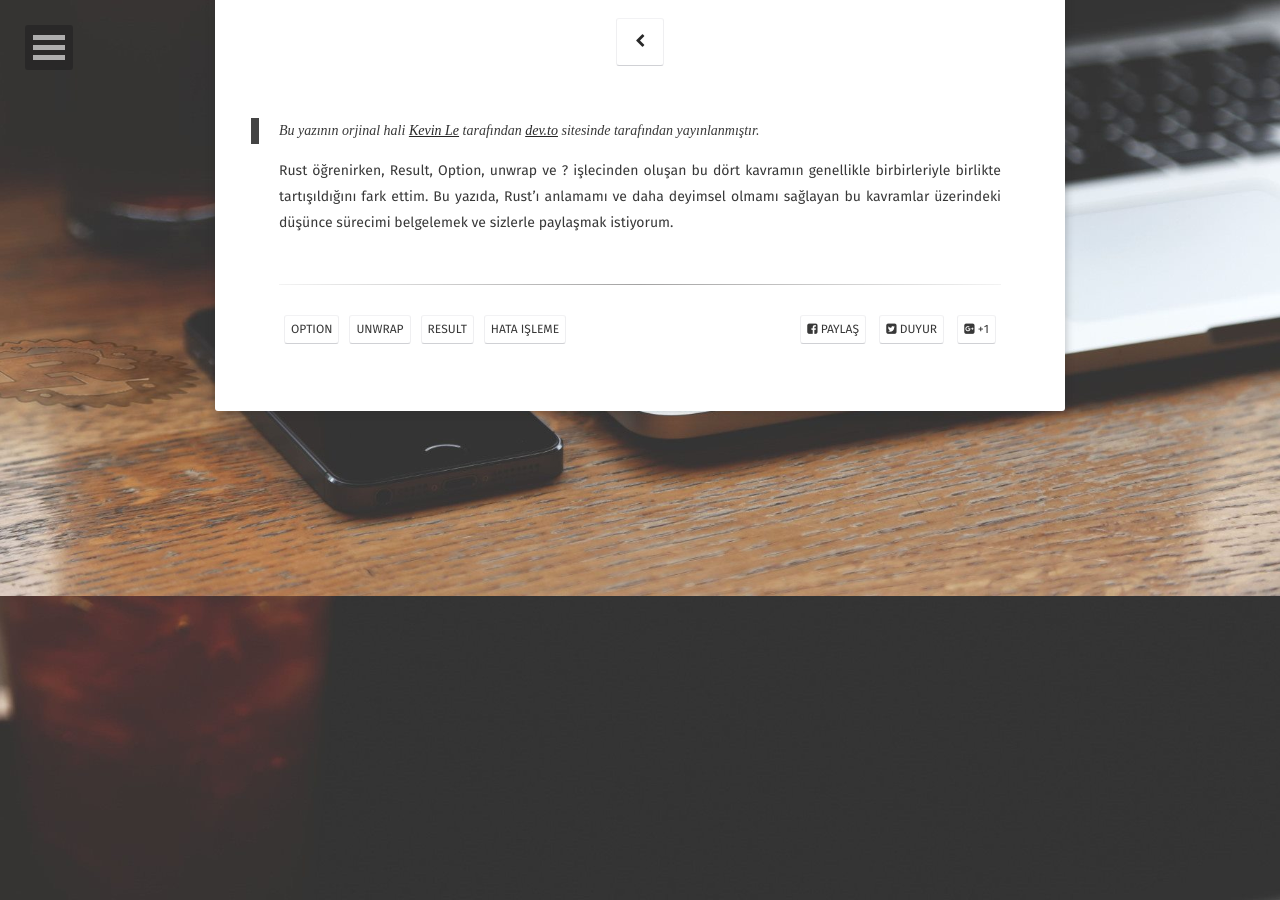
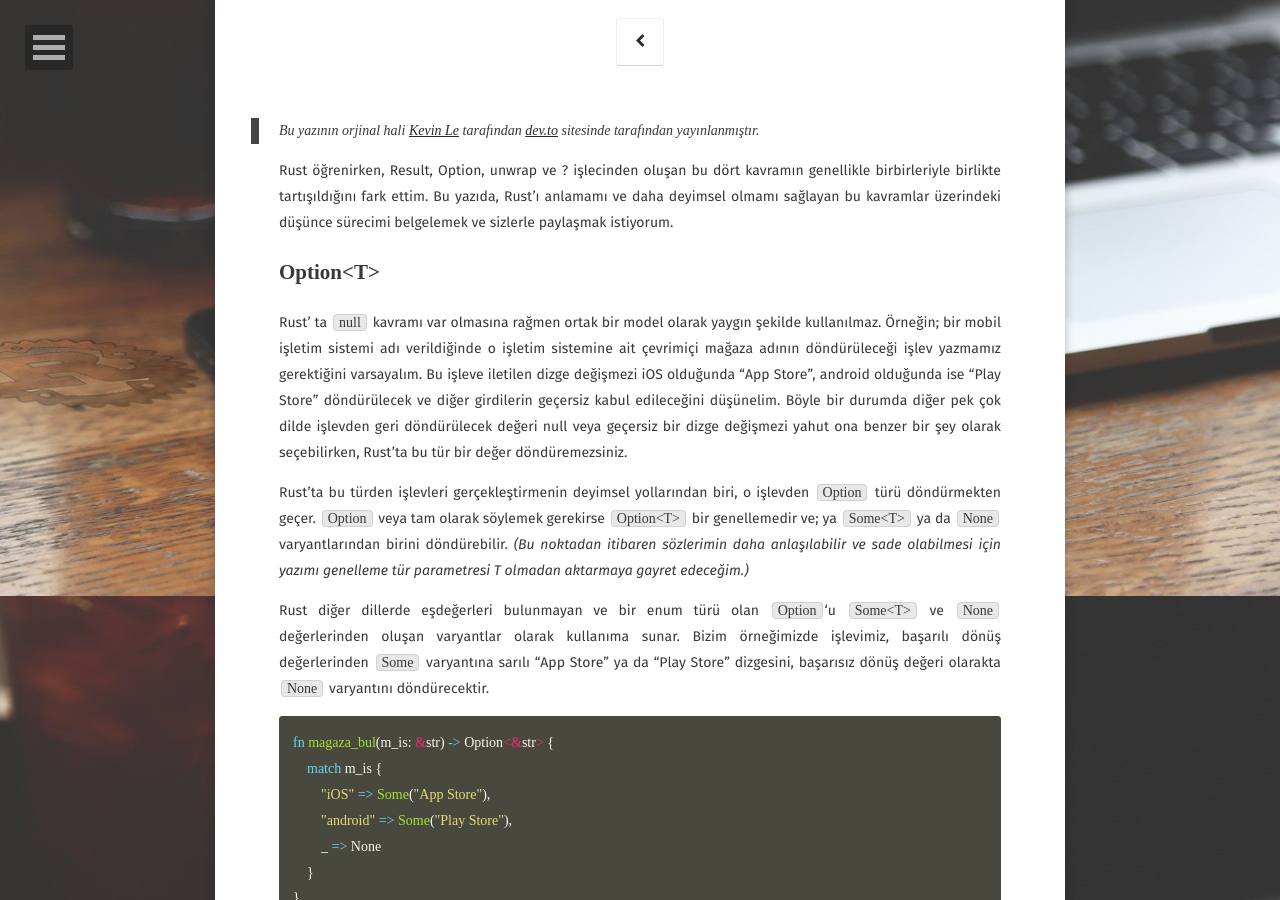
Before and after one commit to Rust-Dili/rust-dili.github.io, a Jekyll site: the page built from _posts/2020-09-04-result-option-ile-hata-yonetimi.md, in a window 1280 px wide and 900 px high, scrolled down 304 px. Built offline with Jekyll 4.4.1, drawn with Linux system fonts in a browser that asks for light colours; some web fonts are replaced; some of the changed text lies outside the part shown.

Commit message:
result-option-ile-hata-yonetimi güncellendi
Result<T, E> başlığına kadar olan kısım tamamlandı

`````diff
--- a/_posts/2020-09-04-result-option-ile-hata-yonetimi.md
+++ b/_posts/2020-09-04-result-option-ile-hata-yonetimi.md
@@ -11,3 +11,37 @@ comments: false
 > sitesinde tarafından yayınlanmıştır.
 
 Rust öğrenirken, Result, Option, unwrap ve ? işlecinden oluşan bu dört kavramın genellikle birbirleriyle birlikte tartışıldığını fark ettim. Bu yazıda, Rust’ı anlamamı ve daha deyimsel olmamı sağlayan bu kavramlar üzerindeki düşünce sürecimi belgelemek ve sizlerle paylaşmak istiyorum.
+
+## `Option<T>`
+
+Rust’ ta `null` kavramı var olmasına rağmen ortak bir model olarak yaygın şekilde kullanılmaz. Örneğin; bir mobil işletim sistemi adı verildiğinde o işletim sistemine ait çevrimiçi mağaza adının döndürüleceği işlev yazmamız gerektiğini varsayalım. Bu işleve iletilen dizge değişmezi iOS olduğunda "App Store", android olduğunda ise "Play Store" döndürülecek ve diğer girdilerin geçersiz kabul edileceğini düşünelim. Böyle bir durumda diğer pek çok dilde işlevden geri döndürülecek değeri null veya geçersiz bir dizge değişmezi yahut ona benzer bir şey olarak seçebilirken, Rust'ta bu tür bir değer döndüremezsiniz.
+
+Rust'ta bu türden işlevleri gerçekleştirmenin deyimsel yollarından biri, o işlevden `Option` türü döndürmekten geçer. `Option` veya tam olarak söylemek gerekirse `Option<T>` bir genellemedir ve; ya `Some<T>` ya da `None` varyantlarından birini döndürebilir. *(Bu noktadan itibaren sözlerimin daha anlaşılabilir ve sade olabilmesi için yazımı genelleme tür parametresi T olmadan aktarmaya gayret edeceğim.)*
+
+Rust diğer dillerde eşdeğerleri bulunmayan ve bir enum türü olan `Option`'u `Some<T>` ve `None` değerlerinden oluşan varyantlar olarak kullanıma sunar. Bizim örneğimizde işlevimiz, başarılı dönüş değerlerinden `Some` varyantına sarılı "App Store" ya da "Play Store" dizgesini, başarısız dönüş değeri olarakta `None` varyantını döndürecektir.
+
+```rust
+fn magaza_bul(m_is: &str) -> Option<&str> {
+    match m_is {
+        "iOS" => Some("App Store"),
+        "android" => Some("Play Store"),
+        _ => None
+    }
+}
+````
+
+`magaza_bul()` işlevini kullanacak main işleviniyse basitçe aşağıdaki gibi oluşturabiliriz:
+
+```rust
+fn main() {
+    println!("{}", match magaza_bul("windows") {
+        Some(s) => s,
+        None => "Bu geçerli bir Mobil İşletim Sistemi değildir!"
+    });
+}
+
+// Bu geçerli bir Mobil İşletim Sistemi değildir!
+````
+[Rust oyun alanında dene](https://play.rust-lang.org/?version=stable&mode=debug&edition=2018&gist=c92d6e3ba3f7493d3b9594706705e387)
+
+## `Result<T, E>`
`````
